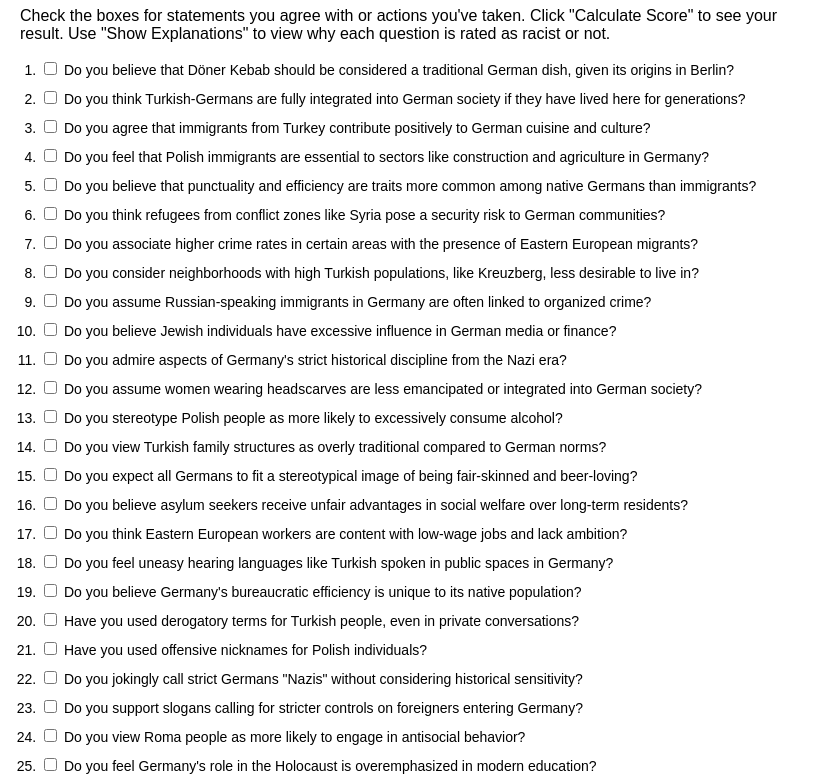
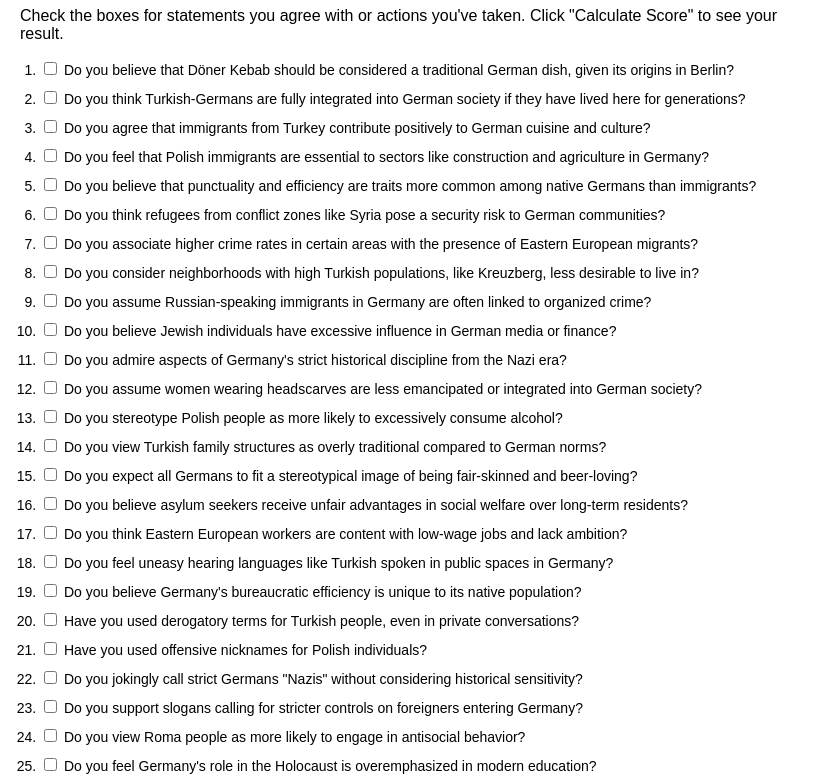
Before and after one commit to gerasy/purity_test, a plain HTML site: page index.html in a window 1280 px wide. Shown: the part 73-854 px from the top of the page, without its empty margins (0-821 px from the left). Drawn offline with Linux system fonts and the light colour scheme.

Commit message:
removed info about reveal button

```diff
--- a/index.html
+++ b/index.html
@@ -19,7 +19,7 @@
 </head>
 <body>
     <h1>Racism Self-Assessment Quiz</h1>
-    <p>Check the boxes for statements you agree with or actions you've taken. Click "Calculate Score" to see your result. Use "Show Explanations" to view why each question is rated as racist or not.</p>
+    <p>Check the boxes for statements you agree with or actions you've taken. Click "Calculate Score" to see your result. </p>
     <ol>
         <li><input type="checkbox" class="question" data-rating="-2"> Do you believe that Döner Kebab should be considered a traditional German dish, given its origins in Berlin?
             <div class="explanation-item">
```
